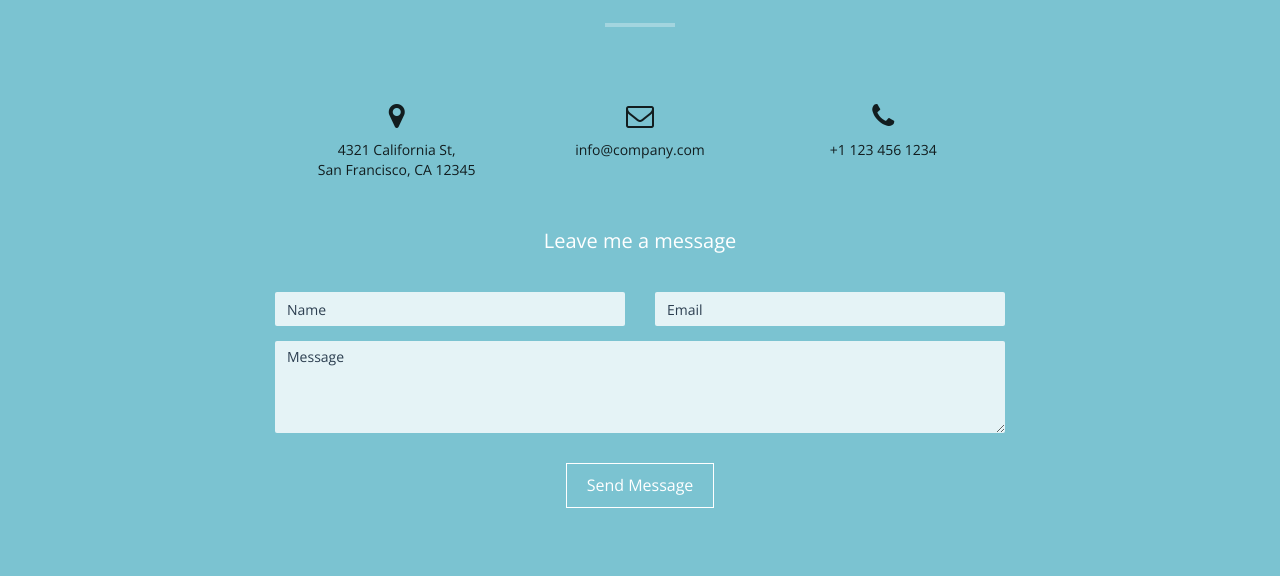
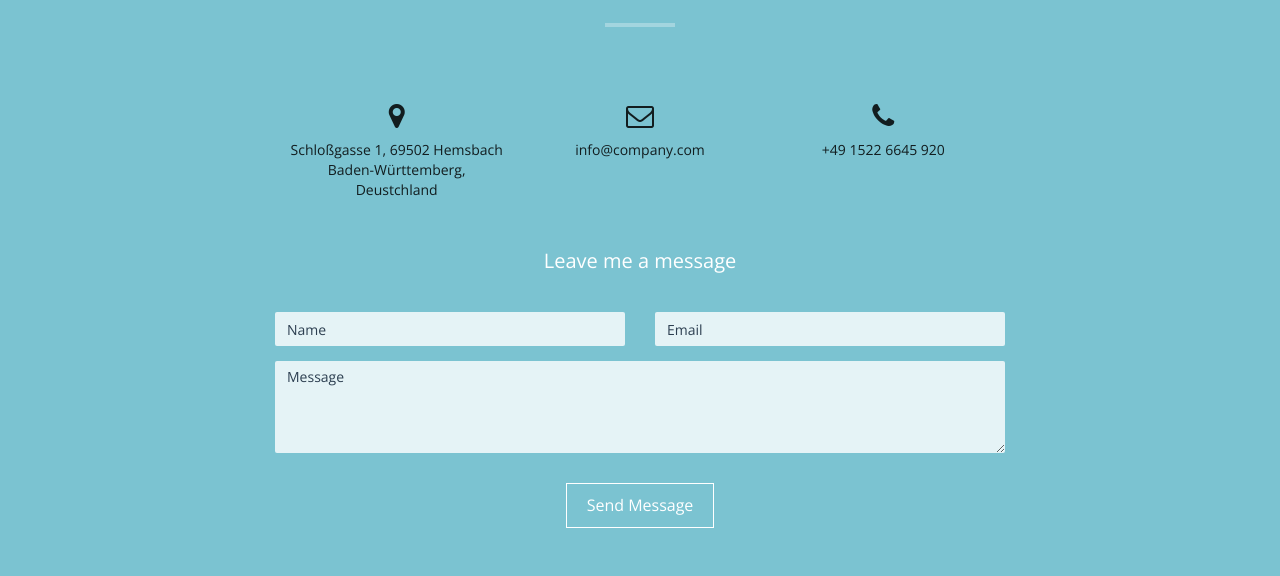
Before and after one commit to Dorir/Avanzando, a plain HTML site: page index.html in a window 1280 px wide. Shown: the part 6034-6610 px from the top of the page. Drawn offline with nearby package versions, Linux system fonts and the light colour scheme.

Commit message:
Update index.html

```diff
--- a/index.html
+++ b/index.html
@@ -383,14 +383,14 @@
     </div>
     <div class="col-md-8 col-md-offset-2">
       <div class="col-md-4"> <i class="fa fa-map-marker fa-2x"></i>
-        <p>4321 California St,<br>
-          San Francisco, CA 12345</p>
+        <p>Schloßgasse 1, 69502 Hemsbach<br>
+          Baden-Württemberg, Deustchland</p>
       </div>
       <div class="col-md-4"> <i class="fa fa-envelope-o fa-2x"></i>
         <p>info@company.com</p>
       </div>
       <div class="col-md-4"> <i class="fa fa-phone fa-2x"></i>
-        <p> +1 123 456 1234</p>
+        <p> +49 1522 6645 920</p>
       </div>
       <div class="clearfix"></div>
     </div>
```
